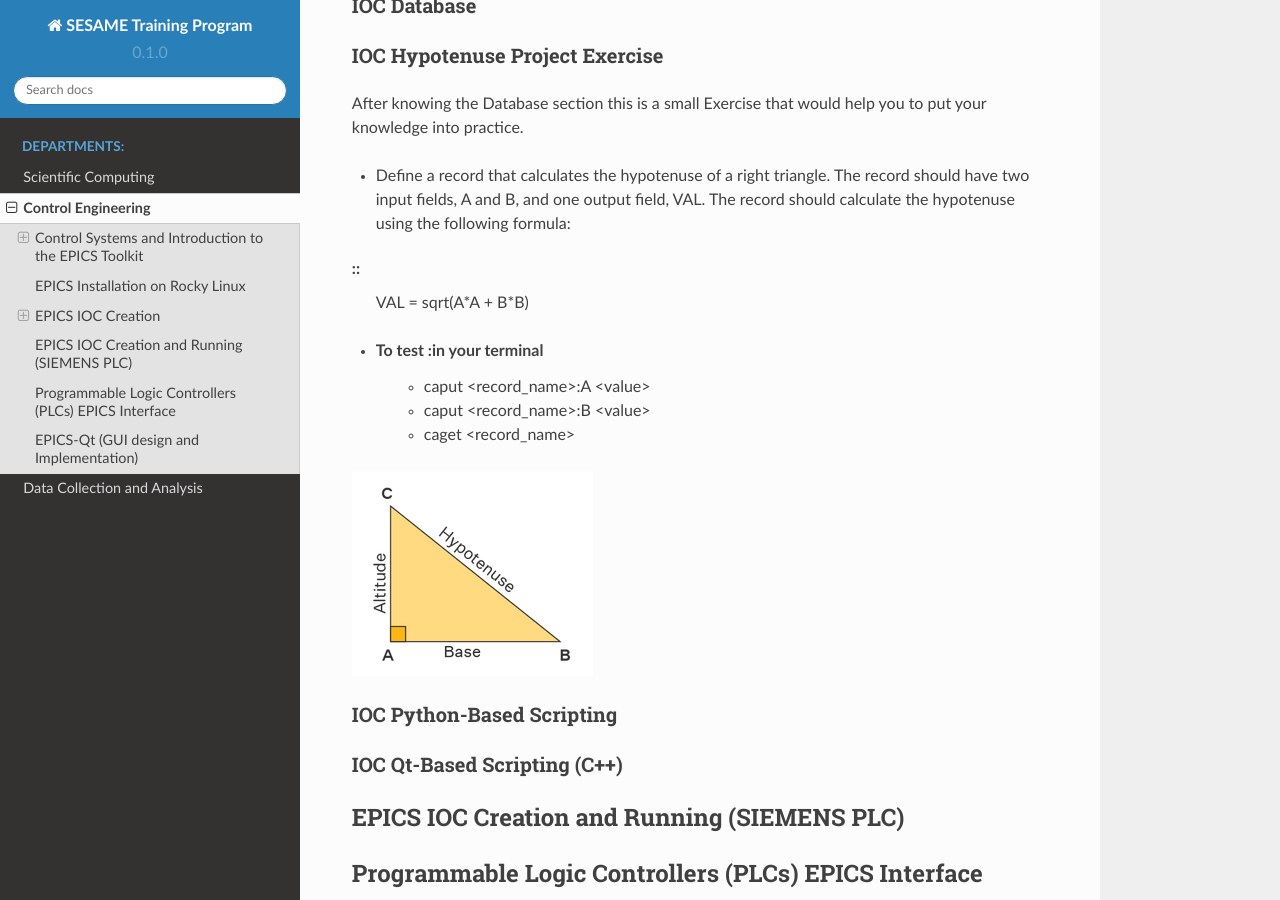
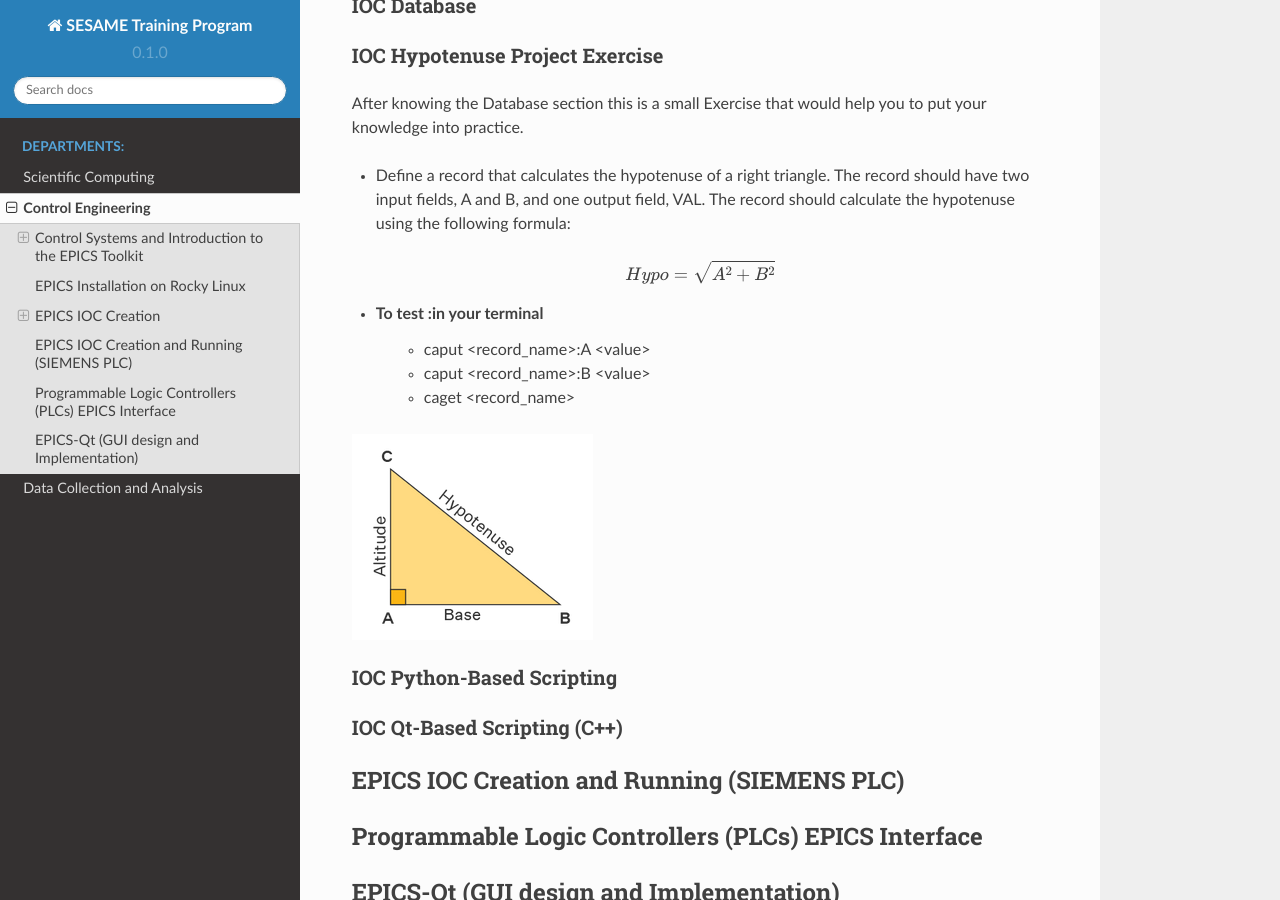
Before and after one commit to SESAME-Synchrotron/CCD, a Sphinx documentation site: the page built from docs/source/Control.rst, in a window 1280 px wide and 900 px high, scrolled down 4227 px. Built offline with Sphinx 7.4.7 and the Read the Docs theme 2.0.0, drawn with Linux system fonts in a browser that asks for light colours.

Commit message:
Triangle excersie

```diff
--- a/docs/source/Control.rst
+++ b/docs/source/Control.rst
@@ -199,8 +199,9 @@ After knowing the Database section this is a small Exercise that would help you
 
 
 - Define a record that calculates the hypotenuse of a right triangle. The record should have two input fields, A and B, and one output field, VAL. The record should calculate the hypotenuse using the following formula:
-::
-    VAL = sqrt(A*A + B*B)
+.. math::
+    Hypo= \sqrt{A^2 + B^2}
+
 
 - To test :in your terminal
     * caput <record_name>:A <value>
```
